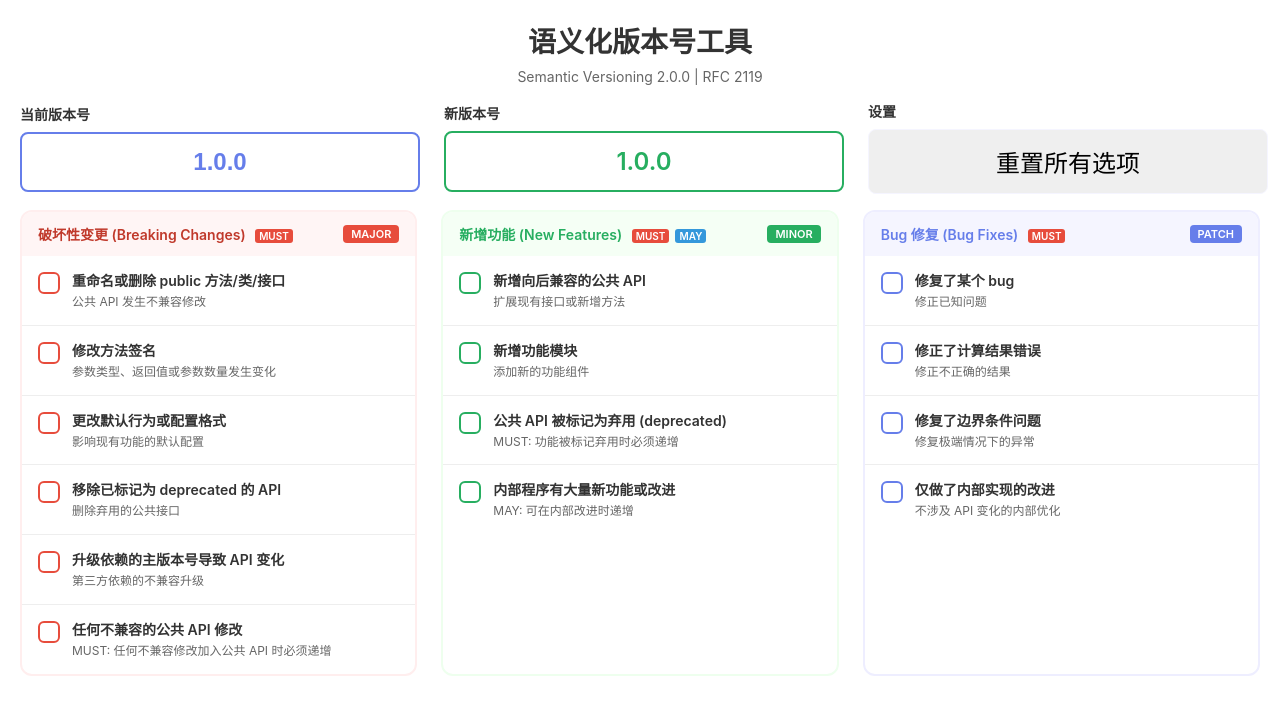
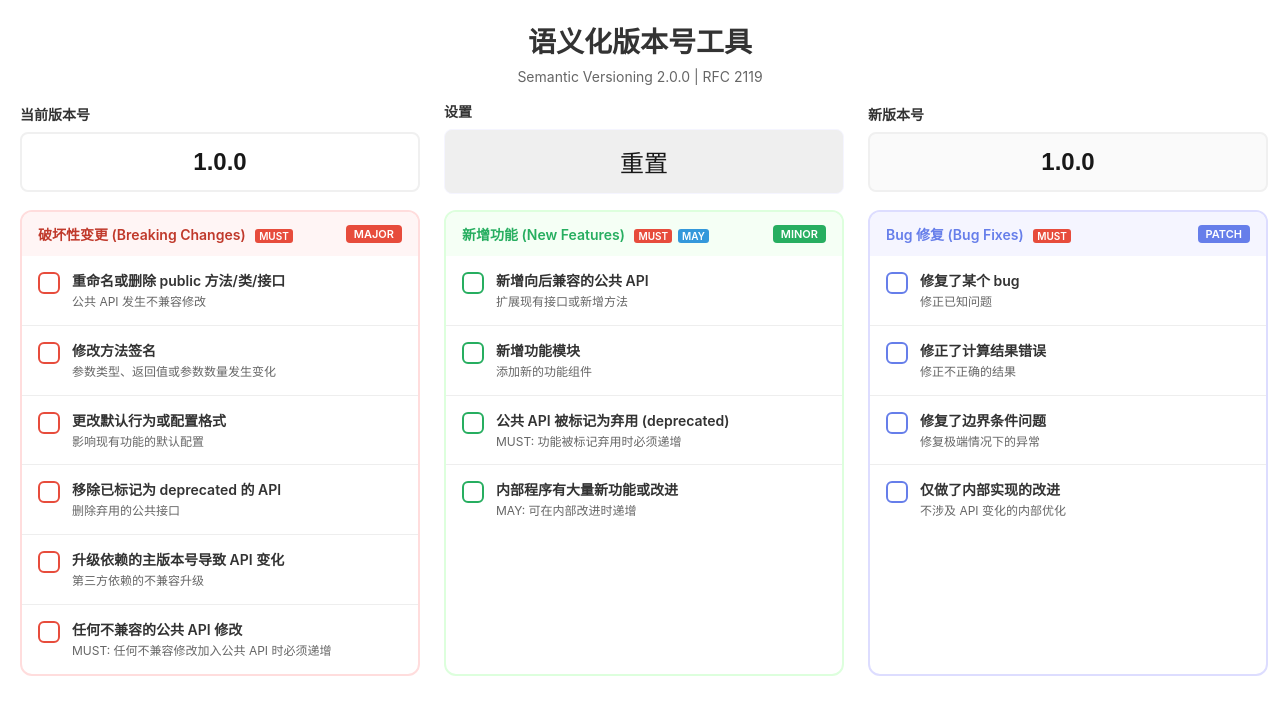
Before and after one commit to gausstool/semver-tools, a Vue app: page / in a window 1280 px wide. Shown: the top 714 px of the page. Built offline with nearby package versions, Linux system fonts and the light colour scheme.

Commit message:
refactor: 优化UI样式和布局
- 简化.env配置中的路径设置
- 调整输入框和按钮的样式及布局
- 优化版本号显示区域的交互
- 统一颜色主题和边框样式
- 添加最大宽度限制防止布局溢出

```diff
--- a/src/App.vue
+++ b/src/App.vue
@@ -67,61 +67,36 @@ function resetAll() {
       <div class="input-section">
         <label class="input-label">当前版本号</label>
         <div>
-          <input
-            type="text"
-            class="version-input"
-            :class="{ error: inputError }"
-            v-model="currentVersion"
-            @input="handleInput"
-            placeholder="例如: 1.2.3"
-          />
+          <input type="text" class="version-input" :class="{ error: inputError }" v-model="currentVersion"
+            @input="handleInput" placeholder="例如: 1.2.3" />
           <p v-if="inputError" class="error-hint">{{ inputError }}</p>
         </div>
       </div>
-
+      <div class="setting-section">
+        <label class="input-label">设置</label>
+        <button class="reset-btn" @click="resetAll">重置</button>
+      </div>
       <div class="result-section">
         <div class="result-label">新版本号</div>
-        <div class="version-input result">{{ newVersion }}</div>
-      </div>
-      <div class="setting-section">
-        <label class="input-label">设置</label>
-        <button class="reset-btn" @click="resetAll">重置所有选项</button>
+        <input class="version-input result" v-model="newVersion" disabled></input>
       </div>
     </div>
 
     <div class="checklist-wrapper">
-      <div
-        v-for="group in modelData"
-        :key="group.level"
-        class="checklist-group"
-        :class="group.level"
-      >
+      <div v-for="group in modelData" :key="group.level" class="checklist-group" :class="group.level">
         <div class="group-header" :class="group.level">
           <span>
             {{ group.title }}
-            <span v-if="group.level === 'major'" class="rfc-keyword must"
-              >MUST</span
-            >
-            <span v-if="group.level === 'minor'" class="rfc-keyword must"
-              >MUST</span
-            >
-            <span v-if="group.level === 'minor'" class="rfc-keyword may"
-              >MAY</span
-            >
-            <span v-if="group.level === 'patch'" class="rfc-keyword must"
-              >MUST</span
-            >
+            <span v-if="group.level === 'major'" class="rfc-keyword must">MUST</span>
+            <span v-if="group.level === 'minor'" class="rfc-keyword must">MUST</span>
+            <span v-if="group.level === 'minor'" class="rfc-keyword may">MAY</span>
+            <span v-if="group.level === 'patch'" class="rfc-keyword must">MUST</span>
           </span>
           <span class="group-tag">{{ group.level }}</span>
         </div>
         <div class="checklist">
-          <div
-            v-for="(item, index) in group.items"
-            :key="index"
-            class="check-item"
-            :class="{ checked: item.checked }"
-            @click="toggleItem(item)"
-          >
+          <div v-for="(item, index) in group.items" :key="index" class="check-item" :class="{ checked: item.checked }"
+            @click="toggleItem(item)">
             <div class="checkbox">
               <span v-if="item.checked" class="check-icon">✓</span>
             </div>
@@ -172,7 +147,8 @@ h1 {
 }
 
 .version-input {
-  padding: 14px 16px;
+  box-sizing: border-box;
+  padding: 14px 0;
   width: 400px;
   font-size: 24px;
   font-weight: 600;
@@ -181,18 +157,15 @@ h1 {
   border-radius: 8px;
   color: #333;
   transition: border-color 0.3s;
-  border-color: #667eea;
-  color: #667eea;
+  border-color: #f0f0f0;
+  color: #181818;
 }
 
 .version-input:focus {
   outline: none;
+  border-color: #181818;
 }
 
-.version-input.result {
-  border-color: #27ae60;
-  color: #27ae60;
-}
 
 .version-input.error {
   border-color: #e74c3c;
@@ -207,13 +180,14 @@ h1 {
 }
 
 .reset-btn {
+  box-sizing: border-box;
   width: 400px;
-  padding: 14px 16px;
+  padding: 14px 0;
   border: none;
   border-radius: 8px;
   cursor: pointer;
   font-size: 24px;
-  color: #000;
+  color: #181818;
   border: 1px solid #f5f5ff;
 }
 
@@ -231,20 +205,21 @@ h1 {
 
 .checklist-group {
   width: 400px;
+  min-width: 400px;
   border-radius: 12px;
   overflow: hidden;
 }
 
 .checklist-group.major {
-  border: 2px solid #fee;
+  border: 2px solid #fdd;
 }
 
 .checklist-group.minor {
-  border: 2px solid #efe;
+  border: 2px solid #dfd;
 }
 
 .checklist-group.patch {
-  border: 2px solid #eef;
+  border: 2px solid #ddf;
 }
 
 .group-header {
--- a/src/style.css
+++ b/src/style.css
@@ -11,5 +11,6 @@ body {
 }
 
 #app {
+  max-width: 1280px;
   margin: 0 auto;
 }
```
Also changed, not shown: 2 other files (tests, documents, lock files or other folders).
